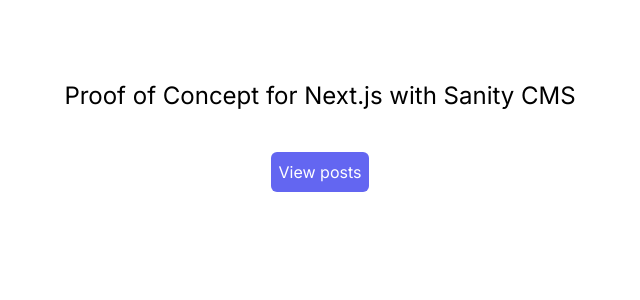
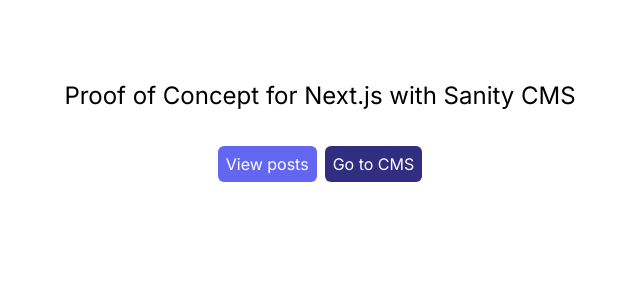
Before and after one commit to Nahuelluca20/nextjs-with-sanity, a Next.js app: page / in a window 1280 px wide. Shown: the top 300 px of the page, without its empty margins (320-960 px from the left). Built offline with nearby package versions, Linux system fonts and the light colour scheme.

Commit message:
Update links in Home component

```diff
--- a/app/page.tsx
+++ b/app/page.tsx
@@ -4,12 +4,20 @@
   return (
     <main className="flex flex-col items-center mt-20 min-h-screen">
       <h1 className="text-2xl">Proof of Concept for Next.js with Sanity CMS</h1>
-      <Link
-        href={"/posts"}
-        className="mt-10 bg-indigo-500 text-white p-2 rounded-md"
-      >
-        View posts
-      </Link>
+      <div className="mt-10 space-x-2">
+        <Link
+          href={"/posts"}
+          className="bg-indigo-500 text-white p-2 rounded-md"
+        >
+          View posts
+        </Link>
+        <Link
+          href={"/studio"}
+          className="bg-indigo-900 text-white p-2 rounded-md"
+        >
+          Go to CMS
+        </Link>
+      </div>
     </main>
   );
 }
```
